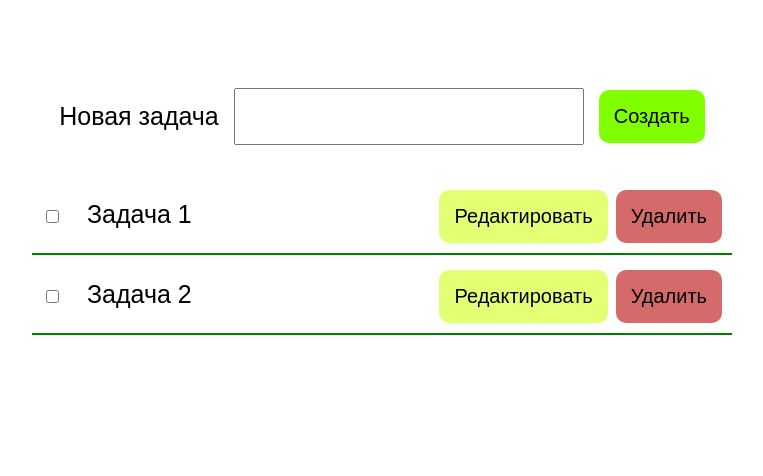
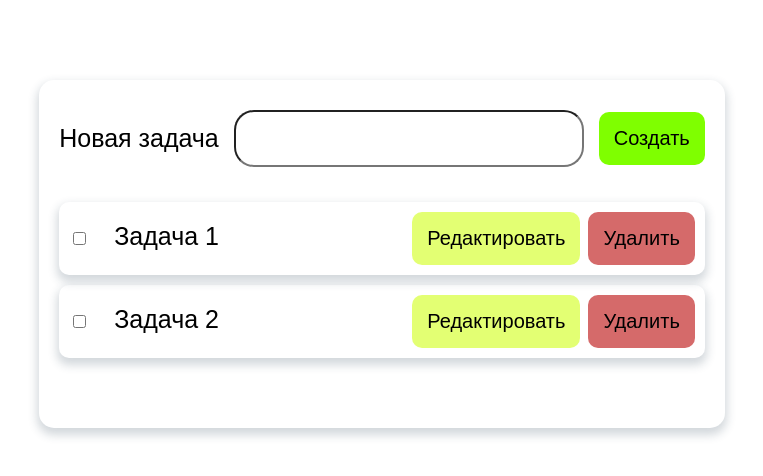
Before and after one commit to NicoMSK/ToDo-React, a React (Vite) app: page / in a window 1280 px wide. Shown: the top 476 px of the page, without its empty margins (258-1021 px from the left). Built offline with nearby package versions, Linux system fonts and the light colour scheme.

Commit message:
feat: Add the ability to delete tasks

```diff
--- a/src/App.tsx
+++ b/src/App.tsx
@@ -40,10 +40,19 @@ export function App() {
     );
   }
 
+  function deleteTask(id: number) {
+    setTodos(todos.filter((todo) => todo.id !== id));
+    //setTodos(prev => prev.filter(todo => todo.id !== id));
+    // нужно разобрать эту срочку кода подробнее
+  }
+
   return (
     <div className="todo todo__container">
       <CreateTodo onCreateTodo={onCreateTodo} />
       <ul className="todo__list">
+        {todos.length === 0 && (
+          <p className="todo__list-text">Список задач пуст :(</p>
+        )}
         {todos.map((todo) => (
           <TodoItem
             key={todo.id}
@@ -51,6 +60,7 @@ export function App() {
             title={todo.title}
             isComplite={todo.isComplite}
             editTask={editTask}
+            deleteTask={deleteTask}
           />
         ))}
       </ul>
--- a/src/TodoItem.tsx
+++ b/src/TodoItem.tsx
@@ -6,10 +6,11 @@ type TodoItemProps = {
   title: string;
   isComplite: boolean;
   editTask: (id: number, title: string) => void;
+  deleteTask: (id: number) => void;
 };
 
 export function TodoItem(props: TodoItemProps) {
-  const { id, title, isComplite, editTask } = props;
+  const { id, title, isComplite, editTask, deleteTask } = props;
   const [editing, setEditing] = useState(false);
   const [titleMode, setTitleMode] = useState(false);
   const viewMode = { display: "block" };
@@ -74,7 +75,12 @@ export function TodoItem(props: TodoItemProps) {
         >
           {editing ? "OK" : "Редактировать"}
         </Button>
-        <Button className="todo__delete-button" type="button" taskId={id}>
+        <Button
+          className="todo__delete-button"
+          type="button"
+          taskId={id}
+          onClick={() => deleteTask(id)}
+        >
           Удалить
         </Button>
       </div>
--- a/src/index.css
+++ b/src/index.css
@@ -9,12 +9,15 @@ body {
 }
 
 .todo__container {
-  margin: 0;
-  padding: 80px 20px;
+  margin: 80px auto;
+  padding: 30px 20px;
+  width: fit-content;
   display: flex;
   flex-direction: column;
   align-items: center;
   justify-content: center;
+  border-radius: 15px;
+  box-shadow: 0px 5px 10px 2px rgba(34, 60, 80, 0.2);
 }
 
 .todo__list {
@@ -26,11 +29,20 @@ body {
   row-gap: 5px;
 }
 
+.todo__list-text {
+  margin: 0 auto;
+  padding: 15px;
+  border-radius: 15px;
+  box-shadow: 0px 5px 10px 2px rgba(34, 60, 80, 0.2);
+}
+
 .todo__item {
+  margin-bottom: 5px;
   padding: 10px;
   display: flex;
   gap: 15px;
-  border-bottom: 2px solid green;
+  border-radius: 10px;
+  box-shadow: 0px 5px 10px 2px rgba(34, 60, 80, 0.2);
 }
 
 .todo__wrapper-btn {
@@ -84,9 +96,9 @@ body {
   padding: 12px;
   font-size: inherit;
   min-width: 280px;
+  border-radius: 20px;
 }
 
-.todo__item-input {}
 
 .todo__create-button {
   padding: 15px;
```
